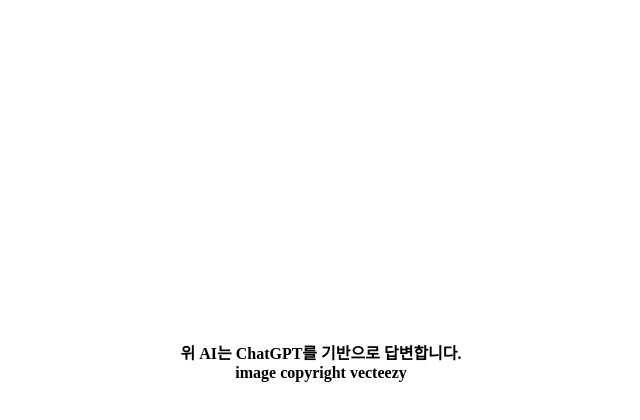
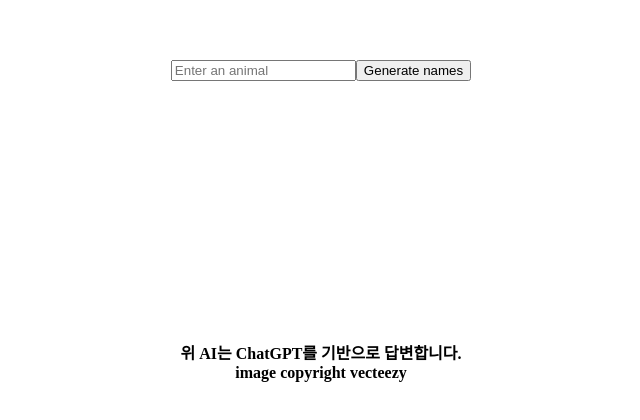
Before and after one commit to Ohjigyun/ai_help_desk, a Next.js app: page /complex-request in a window 1280 px wide. Shown: the part 338-758 px from the top of the page, without its empty margins (319-959 px from the left). Built offline with nearby package versions, Linux system fonts and the light colour scheme.

Commit message:
feat: apply OPENAI ChatGPT

```diff
--- a/package.json
+++ b/package.json
@@ -16,6 +16,7 @@
     "eslint": "8.33.0",
     "eslint-config-next": "13.1.6",
     "next": "13.1.6",
+    "openai": "^3.1.0",
     "react": "18.2.0",
     "react-dom": "18.2.0",
     "typescript": "4.9.5"
--- /dev/null
+++ b/pages/api/generate.ts
@@ -0,0 +1,52 @@
+import { Configuration, OpenAIApi } from "openai";
+
+const configuration = new Configuration({
+  apiKey: process.env.OPENAI_API_KEY,
+});
+const openai = new OpenAIApi(configuration);
+
+export default async function (req:any, res:any) {
+  if (!configuration.apiKey) {
+    res.status(500).json({
+      error: {
+        message: "OpenAI API key not configured, please follow instructions in README.md",
+      }
+    });
+    return;
+  }
+
+  const request = req.body.request || '';
+  if (request.trim().length === 0) {
+    res.status(400).json({
+      error: {
+        message: "Please enter a valid request",
+      }
+    });
+    return;
+  }
+
+  try {
+    const completion = await openai.createCompletion({
+      model: "text-davinci-003",
+      prompt: request,
+      max_tokens: 100,
+      n: 1,
+      stop: null,
+      temperature: 0.5,
+    });
+    res.status(200).json({ result: completion.data.choices[0].text });
+  } catch(error: any) {
+    // Consider adjusting the error handling logic for your use case
+    if (error.response) {
+      console.error(error.response.status, error.response.data);
+      res.status(error.response.status).json(error.response.data);
+    } else {
+      console.error(`Error with OpenAI API request: ${error.message}`);
+      res.status(500).json({
+        error: {
+          message: 'An error occurred during your request.',
+        }
+      });
+    }
+  }
+}
--- a/pages/api/hello.ts
+++ /dev/null
@@ -1,13 +0,0 @@
-// Next.js API route support: https://nextjs.org/docs/api-routes/introduction
-import type { NextApiRequest, NextApiResponse } from 'next'
-
-type Data = {
-  name: string
-}
-
-export default function handler(
-  req: NextApiRequest,
-  res: NextApiResponse<Data>
-) {
-  res.status(200).json({ name: 'John Doe' })
-}
--- a/pages/complex-request.tsx
+++ b/pages/complex-request.tsx
@@ -1,8 +1,48 @@
+import React, { useState } from 'react'
 import styles from '../styles/ComplexRequest.module.css'
 
 export default function ComplexRequest() {
+    const [request, setRequest] = useState<string>('')
+    const [result, setResult] = useState<string>('')
+
+    async function onSubmit(event: React.FormEvent<HTMLFormElement>) {
+        event.preventDefault();
+        try {
+          const response = await fetch("/api/generate", {
+            method: "POST",
+            headers: {
+              "Content-Type": "application/json",
+            },
+            body: JSON.stringify({ request: request }),
+          });
+
+          const data = await response.json();
+          if (response.status !== 200) {
+            throw data.error || new Error(`Request failed with status ${response.status}`);
+          }
+
+          setResult(data.result);
+          setRequest("");
+        } catch(error: any) {
+          // Consider implementing your own error handling logic here
+          console.error(error);
+          alert(error.message);
+        }
+      }
+
     return (
         <div className={styles.container}>
+            <form onSubmit={onSubmit}>
+                <input
+                    type="text"
+                    name="animal"
+                    placeholder="Enter an animal"
+                    value={request}
+                    onChange={(e) => setRequest(e.target.value)}
+                />
+                <input type="submit" value="Generate names" />
+            </form>
+            <div className={styles.result}>{result}</div>
             <footer className={styles.footer}>위 AI는 ChatGPT를 기반으로 답변합니다. <br />image copyright vecteezy</footer>
         </div>
     )
```
Also changed, not shown: 2 other files (tests, documents, lock files or other folders).
